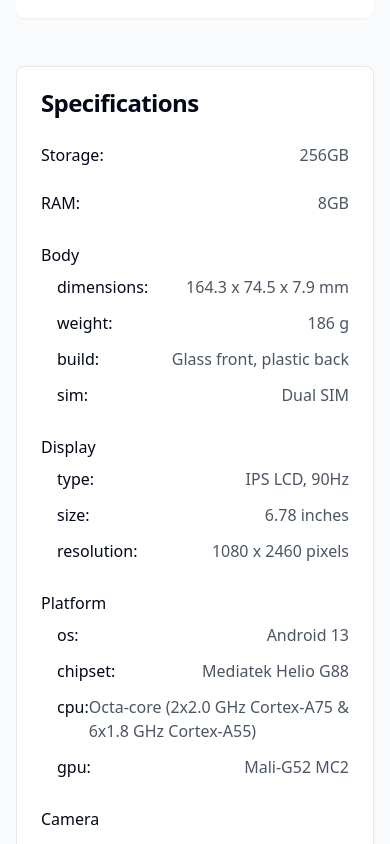
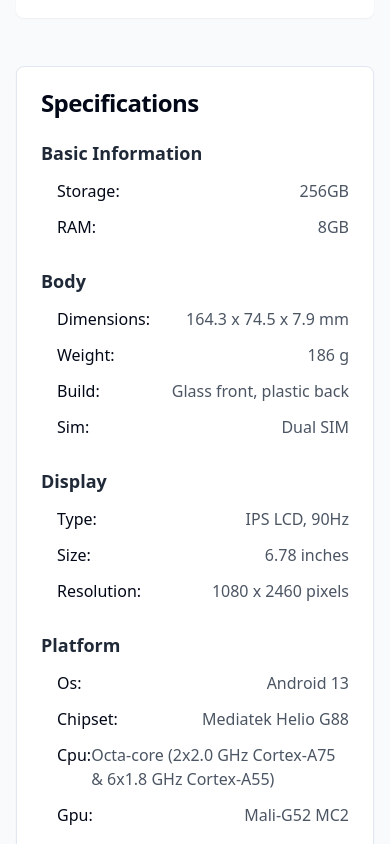
Before and after one commit to Esulfuric/phone4u, a React (Vite) app: page /product/1 in a window 390 px wide. Shown: the part 1120-1964 px from the top of the page. Built offline with nearby package versions, Linux system fonts and the light colour scheme.

Commit message:
Show all phone specs
Display all specifications within the specifications section on the product detail page.

```diff
--- a/src/pages/ProductDetail.tsx
+++ b/src/pages/ProductDetail.tsx
@@ -1,3 +1,4 @@
+
 import { useEffect } from "react";
 import { useParams, Link } from "react-router-dom";
 import { Button } from "@/components/ui/button";
@@ -111,6 +112,23 @@ const ProductDetail = () => {
     </div>
   );
 
+  const renderSpecSection = (title: string, specs: Record<string, any>) => {
+    const validSpecs = Object.entries(specs).filter(([_, value]) => value);
+    if (validSpecs.length === 0) return null;
+
+    return (
+      <div key={title} className="mb-4">
+        <h3 className="font-semibold text-lg mb-2 text-gray-800">{title}</h3>
+        <div className="space-y-1 pl-4">
+          {validSpecs.map(([key, value]) => {
+            const formattedKey = key.replace(/([A-Z])/g, ' $1').replace(/^./, str => str.toUpperCase());
+            return renderSpecItem(formattedKey, String(value));
+          })}
+        </div>
+      </div>
+    );
+  };
+
   return (
     <div className="min-h-screen bg-gray-50 py-8">
       <div className="container mx-auto px-4">
@@ -198,31 +216,31 @@ const ProductDetail = () => {
               <CardTitle>Specifications</CardTitle>
             </CardHeader>
             <CardContent>
-              <div className="space-y-4">
-                {/* Always show storage and RAM if available */}
-                {phone.specifications.storage && renderSpecItem("Storage", phone.specifications.storage)}
-                {phone.specifications.ram && renderSpecItem("RAM", phone.specifications.ram)}
+              <div className="space-y-6">
+                {/* Basic specifications */}
+                <div className="mb-4">
+                  <h3 className="font-semibold text-lg mb-2 text-gray-800">Basic Information</h3>
+                  <div className="space-y-1 pl-4">
+                    {phone.specifications.storage && renderSpecItem("Storage", phone.specifications.storage)}
+                    {phone.specifications.ram && renderSpecItem("RAM", phone.specifications.ram)}
+                    {phone.specifications.connectivity && renderSpecItem("Connectivity", phone.specifications.connectivity)}
+                  </div>
+                </div>
 
-                {/* Dynamic nested specs */}
-                {Object.entries(phone.specifications).map(([key, value]) => {
-                  if (['storage', 'ram'].includes(key)) return null;
+                {/* Body specifications */}
+                {phone.specifications.body && renderSpecSection("Body", phone.specifications.body)}
 
-                  if (typeof value === 'object' && value !== null) {
-                    return (
-                      <div key={key} className="pt-2">
-                        <h3 className="font-medium capitalize mb-1">
-                          {key.replace(/([A-Z])/g, ' $1').trim()}
-                        </h3>
-                        <div className="pl-4 space-y-1">
-                          {Object.entries(value).map(([subKey, subValue]) => (
-                            renderSpecItem(subKey, String(subValue))
-                          ))}
-                        </div>
-                      </div>
-                    );
-                  }
-                  return renderSpecItem(key, String(value));
-                })}
+                {/* Display specifications */}
+                {phone.specifications.display && renderSpecSection("Display", phone.specifications.display)}
+
+                {/* Platform specifications */}
+                {phone.specifications.platform && renderSpecSection("Platform", phone.specifications.platform)}
+
+                {/* Camera specifications */}
+                {phone.specifications.camera && renderSpecSection("Camera", phone.specifications.camera)}
+
+                {/* Battery specifications */}
+                {phone.specifications.battery && renderSpecSection("Battery", phone.specifications.battery)}
               </div>
             </CardContent>
           </Card>
```
